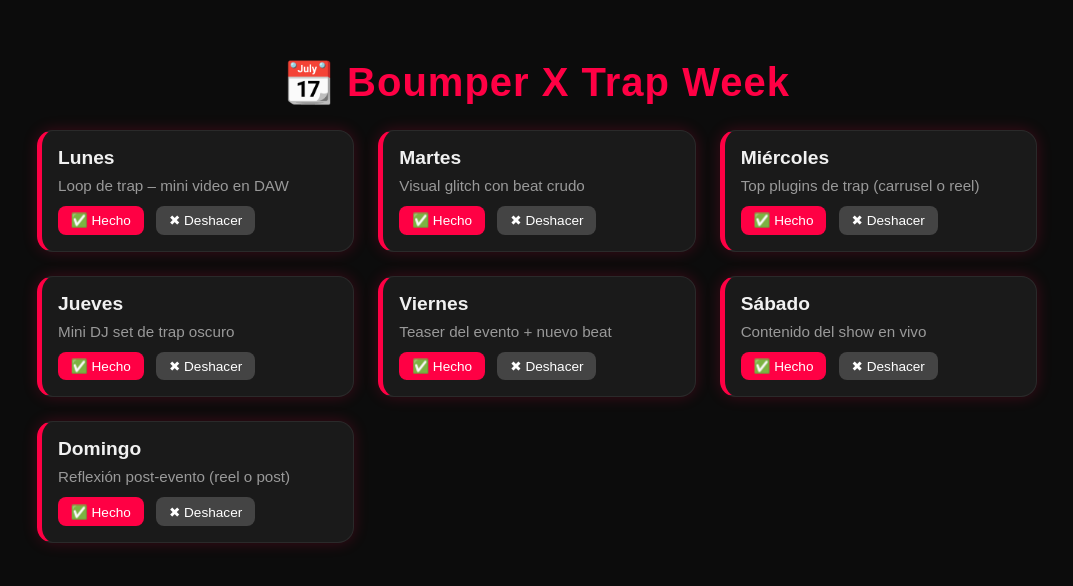
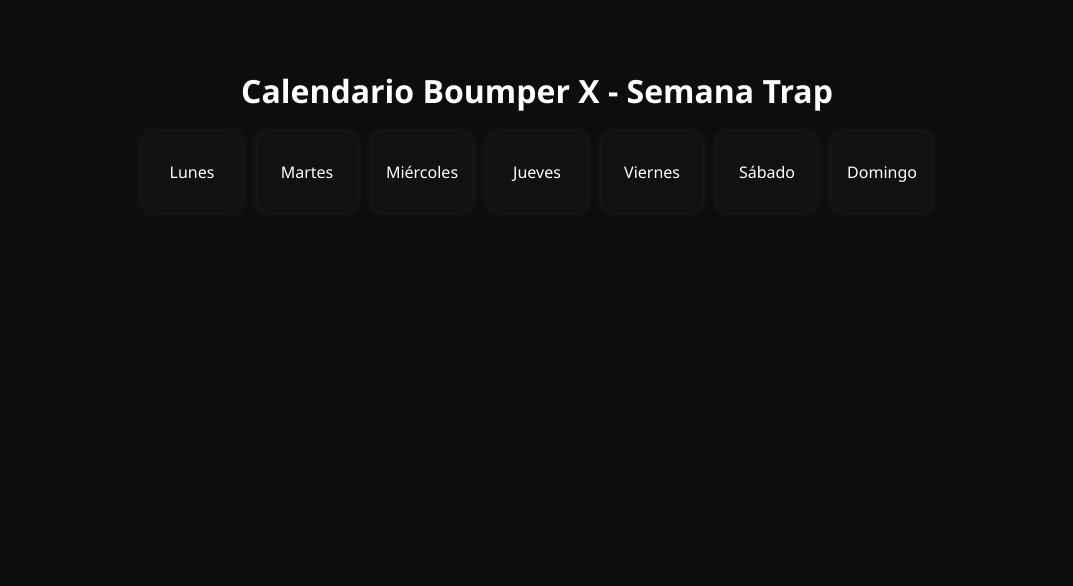
Before and after one commit to nanuboump3r/calendario, a plain HTML site: page index.html in a window 1280 px wide. Shown: the whole page, without its empty margins (103-1176 px from the left). Drawn offline with Linux system fonts and the light colour scheme.

Commit message:
Update index.html

```diff
--- a/index.html
+++ b/index.html
@@ -1,145 +1,107 @@
 <!DOCTYPE html>
 <html lang="es">
 <head>
-  <meta charset="UTF-8">
-  <meta name="viewport" content="width=device-width, initial-scale=1.0">
+  <meta charset="UTF-8" />
+  <meta name="viewport" content="width=device-width, initial-scale=1.0"/>
   <title>Calendario Boumper X - Trap Week</title>
   <style>
-    :root {
-      --main-color: #ff0044;
-      --bg-dark: #0c0c0c;
-      --card-bg: #1a1a1a;
-      --text-light: #f1f1f1;
-      --text-muted: #999;
-      --accent-success: #00ff88;
-    }
-
     body {
-      background-color: var(--bg-dark);
-      color: var(--text-light);
-      font-family: 'Poppins', sans-serif;
-      margin: 0;
-      padding: 2rem;
+      background-color: #0d0d0d;
+      color: white;
+      font-family: 'Segoe UI', Tahoma, Geneva, Verdana, sans-serif;
       display: flex;
       flex-direction: column;
       align-items: center;
+      padding: 40px;
     }
-
     h1 {
-      color: var(--main-color);
-      font-size: 2.5rem;
-      margin-bottom: 1.5rem;
-      letter-spacing: 1px;
+      margin-bottom: 20px;
     }
-
     .calendar {
       display: grid;
-      grid-template-columns: repeat(auto-fit, minmax(250px, 1fr));
-      gap: 1.5rem;
-      width: 100%;
-      max-width: 1000px;
+      grid-template-columns: repeat(7, 1fr);
+      gap: 15px;
     }
-
-    .day {
-      background: var(--card-bg);
-      border: 1px solid #2a2a2a;
-      border-left: 5px solid var(--main-color);
-      padding: 1rem;
-      border-radius: 16px;
-      box-shadow: 0 0 15px rgba(255, 0, 68, 0.2);
-      transition: all 0.3s ease;
+    .calendar-day {
+      width: 100px;
+      height: 80px;
+      background-color: #111;
+      border-radius: 12px;
+      display: flex;
+      align-items: center;
+      justify-content: center;
+      font-size: 16px;
+      box-shadow: 0 0 10px rgba(255, 255, 255, 0.1);
+      cursor: pointer;
       position: relative;
+      transition: all 0.2s ease-in-out;
     }
-
-    .day:hover {
-      transform: translateY(-5px);
-      box-shadow: 0 0 25px rgba(255, 0, 68, 0.4);
+    .calendar-day.checked {
+      background-color: #4CAF50;
+      box-shadow: 0 0 15px #4CAF50;
     }
-
-    .day h2 {
-      font-size: 1.2rem;
-      margin: 0 0 0.5rem;
+    .remove-button {
+      position: absolute;
+      top: 5px;
+      right: 8px;
+      background: transparent;
+      color: white;
+      border: none;
+      font-size: 14px;
+      cursor: pointer;
+      display: none;
     }
-
-    .day p {
-      font-size: 0.95rem;
-      color: var(--text-muted);
-      margin: 0.25rem 0;
-    }
-
-    .completed {
-      border-left-color: var(--accent-success);
-      background: #112211 !important;
-      box-shadow: 0 0 25px rgba(0, 255, 136, 0.4) !important;
-    }
-
-    button {
-      margin-top: 0.5rem;
-      background-color: var(--main-color);
-      color: white;
-      padding: 0.4rem 0.8rem;
-      border: none;
-      border-radius: 8px;
-      cursor: pointer;
-      font-size: 0.85rem;
-      transition: background 0.3s ease;
-      margin-right: 0.5rem;
-    }
-
-    button:hover {
-      background-color: #cc0033;
-    }
-
-    .remove-btn {
-      background-color: #444;
-    }
-
-    .remove-btn:hover {
-      background-color: #222;
+    .calendar-day.checked .remove-button {
+      display: block;
     }
   </style>
 </head>
 <body>
-  <h1>📆 Boumper X Trap Week</h1>
-  <div class="calendar" id="calendar"></div>
+  <h1>Calendario Boumper X - Semana Trap</h1>
+  <div class="calendar">
+    <div class="calendar-day">Lunes</div>
+    <div class="calendar-day">Martes</div>
+    <div class="calendar-day">Miércoles</div>
+    <div class="calendar-day">Jueves</div>
+    <div class="calendar-day">Viernes</div>
+    <div class="calendar-day">Sábado</div>
+    <div class="calendar-day">Domingo</div>
+  </div>
+
+  <audio id="checkSound" src="sounds/check.mp3"></audio>
+  <audio id="uncheckSound" src="sounds/uncheck.mp3"></audio>
 
   <script>
-    const tasks = [
-      { day: 'Lunes', task: 'Loop de trap – mini video en DAW' },
-      { day: 'Martes', task: 'Visual glitch con beat crudo' },
-      { day: 'Miércoles', task: 'Top plugins de trap (carrusel o reel)' },
-      { day: 'Jueves', task: 'Mini DJ set de trap oscuro' },
-      { day: 'Viernes', task: 'Teaser del evento + nuevo beat' },
-      { day: 'Sábado', task: 'Contenido del show en vivo' },
-      { day: 'Domingo', task: 'Reflexión post-evento (reel o post)' }
-    ];
+    document.querySelectorAll('.calendar-day').forEach(day => {
+      const checkSound = document.getElementById('checkSound');
+      const uncheckSound = document.getElementById('uncheckSound');
 
-    const calendar = document.getElementById('calendar');
+      const removeBtn = document.createElement('button');
+      removeBtn.innerText = '✕';
+      removeBtn.classList.add('remove-button');
+      day.appendChild(removeBtn);
 
-    tasks.forEach((item, index) => {
-      const stored = localStorage.getItem(`task_${index}`);
-      const div = document.createElement('div');
-      div.className = 'day' + (stored === 'done' ? ' completed' : '');
+      day.addEventListener('click', () => {
+        if (!day.classList.contains('checked')) {
+          day.classList.add('checked');
+          day.style.backgroundColor = '#4CAF50';
+          day.style.boxShadow = '0 0 15px #4CAF50';
+          removeBtn.style.display = 'inline';
+          checkSound.currentTime = 0;
+          checkSound.play();
+        }
+      });
 
-      div.innerHTML = `
-        <h2>${item.day}</h2>
-        <p>${item.task}</p>
-        <button onclick="completeTask(${index}, this.parentElement)">✅ Hecho</button>
-        <button class="remove-btn" onclick="undoTask(${index}, this.parentElement)">✖ Deshacer</button>
-      `;
-
-      calendar.appendChild(div);
+      removeBtn.addEventListener('click', (e) => {
+        e.stopPropagation();
+        day.classList.remove('checked');
+        day.style.backgroundColor = '#111';
+        day.style.boxShadow = '0 0 10px rgba(255, 255, 255, 0.1)';
+        removeBtn.style.display = 'none';
+        uncheckSound.currentTime = 0;
+        uncheckSound.play();
+      });
     });
-
-    function completeTask(index, element) {
-      localStorage.setItem(`task_${index}`, 'done');
-      element.classList.add('completed');
-    }
-
-    function undoTask(index, element) {
-      localStorage.removeItem(`task_${index}`);
-      element.classList.remove('completed');
-    }
   </script>
 </body>
 </html>
```
